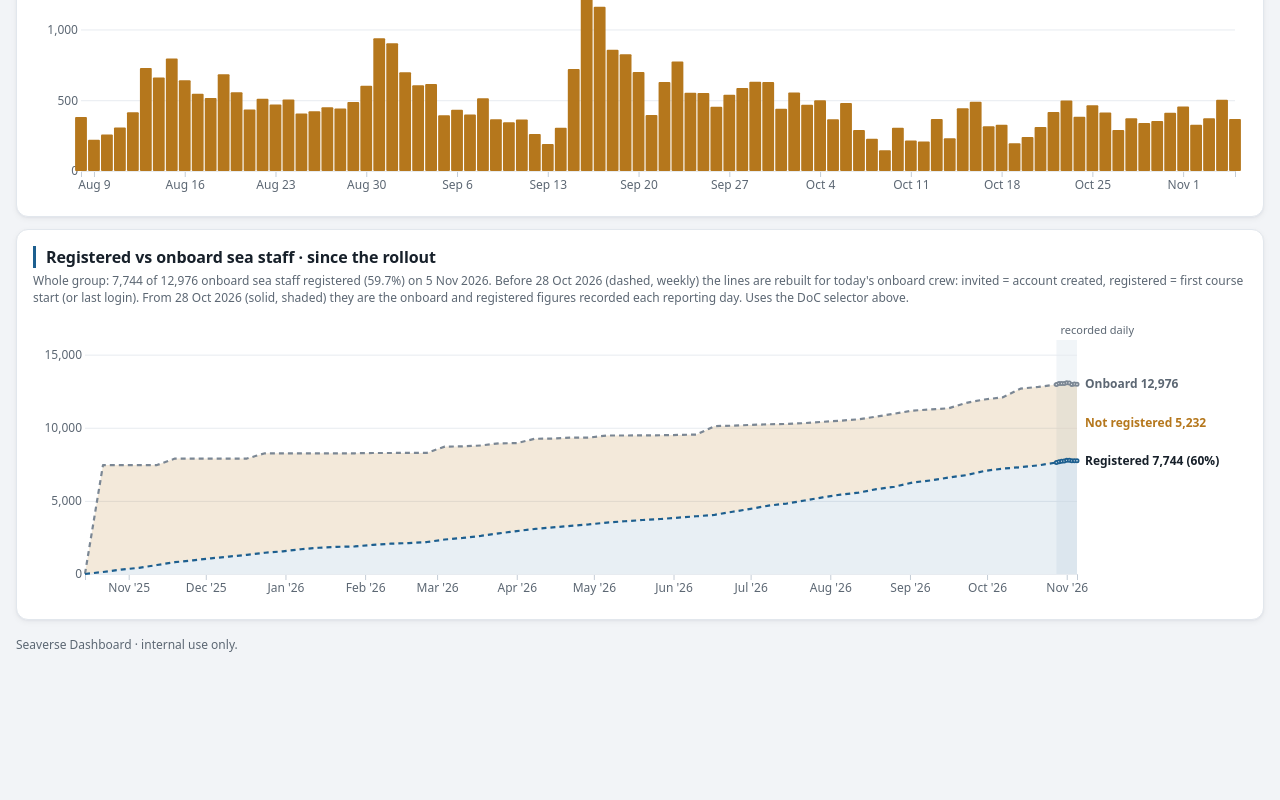
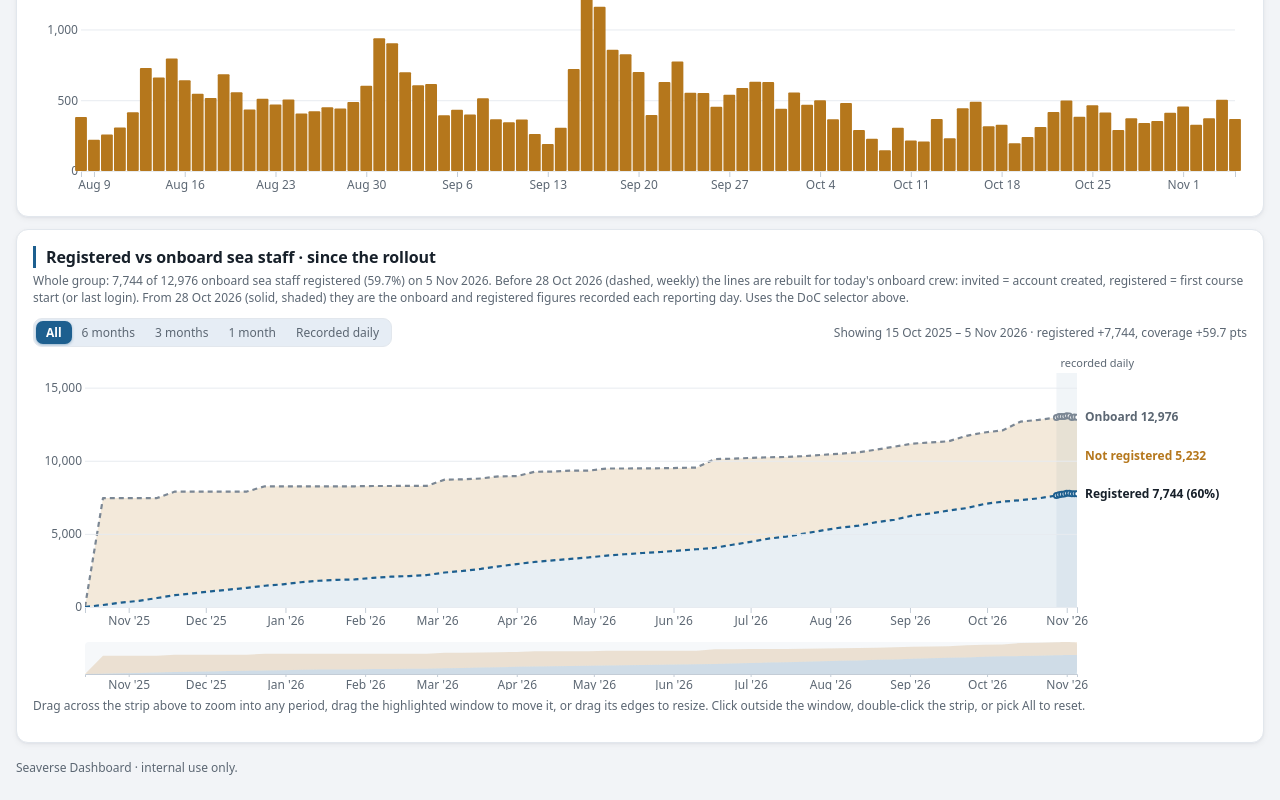
Before and after one commit to ompi17/Seaverse, a plain HTML site: page index.html in a window 1280 px wide. Shown: the part 2637-3437 px from the top of the page. Before the commit the page ends 3314 px from the top, so only its background shows below. Drawn offline with Linux system fonts and the light colour scheme.

Commit message:
Registered vs onboard chart: zoom presets and draggable overview window
Co-Authored-By: Claude Opus 5.5 <noreply@anthropic.com>
Claude-Session: https://claude.ai/code/session_01LoQbcG2D2MT7Dsof8WJJMT

```diff
--- a/index.html
+++ b/index.html
@@ -269,7 +269,15 @@ html,body{margin:0;background:var(--page);color:var(--color-fg)}
     <div class="card" id="reg-card" style="margin-top:var(--cds-gap-md)">
       <h2>Registered vs onboard sea staff · since the rollout</h2>
       <p class="note lx-regnote">Onboard sea staff and how many of them have registered, on each reporting day. Uses the DoC selector above.</p>
+      <div class="bar" style="margin:var(--cds-gap-xs) 0;gap:var(--cds-gap-sm);flex-wrap:wrap">
+        <div class="seg lx-regseg" role="radiogroup" aria-label="Range">
+          <button role="radio" data-r="all" aria-checked="true">All</button><button role="radio" data-r="6">6 months</button><button role="radio" data-r="3">3 months</button><button role="radio" data-r="1">1 month</button><button role="radio" data-r="rec">Recorded daily</button>
+        </div>
+        <span class="note-inline lx-regrange"></span>
+      </div>
       <div class="chart lx-reg dash-skeleton" data-source="reg_hist"></div>
+      <div class="chart lx-regnav" style="min-height:0"></div>
+      <p class="note-inline" style="margin-top:2px">Drag across the strip above to zoom into any period, drag the highlighted window to move it, or drag its edges to resize. Click outside the window, double-click the strip, or pick All to reset.</p>
     </div>
     </section>
 
@@ -858,58 +866,111 @@ html,body{margin:0;background:var(--page);color:var(--color-fg)}
       .on('mouseleave', () => { rule.style('display', 'none'); t.hide(); });
   }
 
-  // ---- registered vs invited/onboard sea staff since the rollout ----
+  // ---- registered vs invited/onboard sea staff since the rollout (zoomable) ----
   // weekly points rebuilt from account and activity dates for today's onboard crew, then the figures recorded each reporting day
+  let REGR = null, REGP = 'all', REGDOC = null;   // visible range [from, to] (null = all), preset, DoC last drawn
+  function regPreset(rows, k) {
+    const last = rows[rows.length - 1].d;
+    if (k === 'all') return null;
+    if (k === 'rec') { const r0 = rows.find((r) => r.rec); return r0 ? [r0.d, last] : null; }
+    const from = new Date(last); from.setUTCMonth(from.getUTCMonth() - (+k));
+    return from <= rows[0].d ? null : [from, last];
+  }
   function drawReg(doc) {
-    const box = document.querySelector('.lx-reg');
+    const box = document.querySelector('.lx-reg'), nav = document.querySelector('.lx-regnav');
     const R = dash.data('reg_hist');
     if (R.status === 'error') { box.classList.remove('dash-skeleton'); return fail(box); }
     if (R.status !== 'ok') return;
     box.classList.remove('dash-skeleton');
+    REGDOC = doc;
     const rows = R.data.filter((r) => r.doc === doc && num(r.onboard) > 0).map((r) => ({ d: new Date(r.date + 'T00:00:00Z'), on: num(r.onboard), reg: num(r.registered), cov: num(r.coverage_pct), rec: r.kind === 'recorded' }));
-    box.querySelector('svg')?.remove();
+    box.querySelector('svg')?.remove(); nav.querySelector('svg')?.remove();
     const note = document.querySelector('.lx-regnote');
     if (!rows.length) { note.textContent = 'No history for this DoC yet.'; return; }
-    const recd = rows.filter((r) => r.rec), reb = rows.filter((r) => !r.rec);
-    const last = rows[rows.length - 1], first = rows[0], fd = d3.utcFormat('%-d %b %Y');
-    const r0 = recd[0];
-    note.textContent = `${doc === ALL ? 'Whole group' : doc}: ${F.int(last.reg)} of ${F.int(last.on)} onboard sea staff registered (${F.pct(last.cov)}) on ${fd(last.d)}. ` +
-      (reb.length ? `Before ${r0 ? fd(r0.d) : 'daily records'} (dashed, weekly) the lines are rebuilt for today's onboard crew: invited = account created, registered = first course start (or last login). ` : '') +
+    const seg = document.querySelector('.lx-regseg');
+    if (!seg._wired) {
+      seg._wired = true;
+      seg.querySelectorAll('button').forEach((b) => b.addEventListener('click', () => { REGP = b.dataset.r; REGR = null; drawReg(REGDOC); }));
+    }
+    if (REGP !== 'custom') REGR = regPreset(rows, REGP);
+    seg.querySelectorAll('button').forEach((b) => b.setAttribute('aria-checked', String(b.dataset.r === REGP)));
+    const fd = d3.utcFormat('%-d %b %Y');
+    const dom = REGR ? [new Date(Math.max(+REGR[0], +rows[0].d)), new Date(Math.min(+REGR[1], +rows[rows.length - 1].d))] : [rows[0].d, rows[rows.length - 1].d];
+    // points inside the window, plus one either side so the lines run to the edges
+    const i0 = Math.max(0, d3.bisector((r) => r.d).left(rows, dom[0]) - 1), i1 = Math.min(rows.length, d3.bisector((r) => r.d).right(rows, dom[1]) + 1);
+    const vis = rows.slice(i0, i1), inWin = vis.filter((r) => r.d >= dom[0] && r.d <= dom[1]);
+    const recd = vis.filter((r) => r.rec), reb = vis.filter((r) => !r.rec), r0 = rows.find((r) => r.rec);
+    const last = inWin[inWin.length - 1] || rows[rows.length - 1], first = inWin[0] || rows[0];
+    const dReg = last.reg - first.reg, dCov = last.cov - first.cov;
+    document.querySelector('.lx-regrange').textContent = `Showing ${fd(dom[0])} – ${fd(dom[1])}` + (inWin.length > 1 ? ` · registered ${dReg >= 0 ? '+' : '−'}${F.int(Math.abs(dReg))}, coverage ${dCov >= 0 ? '+' : '−'}${Math.abs(dCov).toFixed(1)} pts` : '');
+    note.textContent = `${doc === ALL ? 'Whole group' : doc}: ${F.int(rows[rows.length - 1].reg)} of ${F.int(rows[rows.length - 1].on)} onboard sea staff registered (${F.pct(rows[rows.length - 1].cov)}) on ${fd(rows[rows.length - 1].d)}. ` +
+      (rows.some((r) => !r.rec) ? `Before ${r0 ? fd(r0.d) : 'daily records'} (dashed, weekly) the lines are rebuilt for today's onboard crew: invited = account created, registered = first course start (or last login). ` : '') +
       (r0 ? `From ${fd(r0.d)} (solid, shaded) they are the onboard and registered figures recorded each reporting day. ` : '') + 'Uses the DoC selector above.';
     const W = box.clientWidth || 400, H = 280, m = { t: 22, r: 170, b: 24, l: 52 };
-    const svg = d3.select(box).append('svg').attr('width', '100%').attr('viewBox', `0 0 ${W} ${H}`).attr('role', 'img').attr('aria-label', 'Registered versus onboard sea staff since the rollout');
-    const x = d3.scaleUtc([first.d, last.d], [m.l, W - m.r]);
-    const y = d3.scaleLinear([0, d3.max(rows, (r) => r.on) * 1.08], [H - m.b, m.t]).nice();
-    if (r0) {
-      svg.append('rect').attr('x', x(r0.d)).attr('y', m.t).attr('width', Math.max(2, x(last.d) - x(r0.d))).attr('height', H - m.t - m.b).attr('fill', 'var(--sv-accent, #1d5f8f)').attr('opacity', 0.06);
-      svg.append('text').text('recorded daily').attr('x', x(r0.d) + 4).attr('y', m.t - 6).attr('fill', 'var(--color-fg-muted)').style('font-size', '11px');
+    const svg = d3.select(box).append('svg').attr('width', '100%').attr('viewBox', `0 0 ${W} ${H}`).attr('role', 'img').attr('aria-label', 'Registered versus onboard sea staff');
+    const x = d3.scaleUtc(+dom[0] === +dom[1] ? [new Date(+dom[0] - 864e5), new Date(+dom[1] + 864e5)] : dom, [m.l, W - m.r]);
+    const zoomed = !!REGR;
+    const lo = zoomed ? d3.min(inWin.length ? inWin : vis, (r) => r.reg) : 0, hi = d3.max(inWin.length ? inWin : vis, (r) => r.on);
+    const y = d3.scaleLinear(zoomed ? [Math.max(0, lo - (hi - lo) * 0.12), hi + (hi - lo) * 0.08 + 1] : [0, hi * 1.08], [H - m.b, m.t]).nice();
+    const cid = 'regclip' + Math.random().toString(36).slice(2, 7);
+    svg.append('clipPath').attr('id', cid).append('rect').attr('x', m.l).attr('y', m.t - 4).attr('width', W - m.l - m.r).attr('height', H - m.t - m.b + 8);
+    const g = svg.append('g').attr('clip-path', `url(#${cid})`);
+    if (r0 && r0.d <= dom[1]) {
+      const xa = Math.max(m.l, x(r0.d)), xb = x(dom[1]);
+      g.append('rect').attr('x', xa).attr('y', m.t).attr('width', Math.max(2, xb - xa)).attr('height', H - m.t - m.b).attr('fill', 'var(--sv-accent, #1d5f8f)').attr('opacity', 0.06);
+      svg.append('text').text('recorded daily').attr('x', xa + 4).attr('y', m.t - 6).attr('fill', 'var(--color-fg-muted)').style('font-size', '11px');
     }
-    svg.append('g').attr('transform', `translate(0,${H - m.b})`).call(d3.axisBottom(x).ticks(Math.max(2, Math.floor((W - m.l - m.r) / 75))).tickFormat(d3.utcFormat("%b '%y"))).call(axisClean);
+    const span = (dom[1] - dom[0]) / 864e5;
+    svg.append('g').attr('transform', `translate(0,${H - m.b})`).call(d3.axisBottom(x).ticks(Math.max(2, Math.min(span < 1 ? 2 : 12, Math.floor((W - m.l - m.r) / 75)))).tickFormat(d3.utcFormat(span < 200 ? '%-d %b' : "%b '%y"))).call(axisClean);
     const ya = svg.append('g').attr('transform', `translate(${m.l},0)`).call(d3.axisLeft(y).ticks(5).tickFormat(d3.format(',')).tickSize(-(W - m.l - m.r))).call(axisClean);
     ya.selectAll('.tick line').attr('stroke', 'var(--cds-chart-grid)'); ya.select('.domain').remove();
-    const ACC = 'var(--sv-accent, #1d5f8f)';
-    svg.append('path').datum(rows).attr('fill', ACC).attr('opacity', 0.10).attr('d', d3.area((r) => x(r.d), () => y(0), (r) => y(r.reg)));
-    svg.append('path').datum(rows).attr('fill', 'var(--color-warn)').attr('opacity', 0.16).attr('d', d3.area((r) => x(r.d), (r) => y(r.on), (r) => y(r.reg)));
-    const seg = (arr, k, col, dash) => arr.length > 1 && svg.append('path').datum(arr).attr('fill', 'none').attr('stroke', col).attr('stroke-width', 2.2).attr('stroke-dasharray', dash || null).attr('stroke-linejoin', 'round').attr('d', d3.line((r) => x(r.d), (r) => y(r[k])));
+    const ACC = 'var(--sv-accent, #1d5f8f)', base = H - m.b;
+    g.append('path').datum(vis).attr('fill', ACC).attr('opacity', 0.10).attr('d', d3.area((r) => x(r.d), () => base, (r) => y(r.reg)));
+    g.append('path').datum(vis).attr('fill', 'var(--color-warn)').attr('opacity', 0.16).attr('d', d3.area((r) => x(r.d), (r) => y(r.on), (r) => y(r.reg)));
+    const line = (arr, k, col, dash) => arr.length > 1 && g.append('path').datum(arr).attr('fill', 'none').attr('stroke', col).attr('stroke-width', 2.2).attr('stroke-dasharray', dash || null).attr('stroke-linejoin', 'round').attr('d', d3.line((r) => x(r.d), (r) => y(r[k])));
+    const join = reb.length && recd.length ? [...reb, recd[0]] : reb;
+    const dots = inWin.filter((r) => r.rec || inWin.length <= 40);
     [['on', 'var(--cds-chart-reference)'], ['reg', ACC]].forEach(([k, col]) => {
-      seg(reb.length && r0 ? [...reb, r0] : reb, k, col, '5 4');
-      seg(recd, k, col);
-      svg.selectAll(null).data(recd).join('circle').attr('cx', (r) => x(r.d)).attr('cy', (r) => y(r[k])).attr('r', rows.length > 40 ? 1.6 : 2.5).attr('fill', 'var(--color-panel)').attr('stroke', col).attr('stroke-width', 1.8);
+      line(join, k, col, '5 4'); line(recd, k, col);
+      g.selectAll(null).data(dots).join('circle').attr('cx', (r) => x(r.d)).attr('cy', (r) => y(r[k])).attr('r', dots.length > 40 ? 1.6 : 2.6).attr('fill', 'var(--color-panel)').attr('stroke', col).attr('stroke-width', 1.8);
     });
-    const ends = [{ y: y(last.on), txt: `Onboard ${F.int(last.on)}`, col: 'var(--color-fg-muted)' },
+    const ends = [{ y: y(last.on), txt: `${last.rec ? 'Onboard' : 'Invited'} ${F.int(last.on)}`, col: 'var(--color-fg-muted)' },
       { y: y((last.on + last.reg) / 2), txt: `Not registered ${F.int(last.on - last.reg)}`, col: 'var(--color-warn)' },
       { y: y(last.reg), txt: `Registered ${F.int(last.reg)} (${F.pct0(last.cov)})`, col: 'var(--color-fg)' }];
     for (let i = 1; i < ends.length; i++) if (ends[i].y - ends[i - 1].y < 14) ends[i].y = ends[i - 1].y + 14;
     ends.forEach((e) => svg.append('text').text(e.txt).attr('x', W - m.r + 8).attr('y', e.y).attr('dy', '0.35em').attr('fill', e.col).style('font-size', 'var(--cds-font-size-caption)').style('font-weight', 600));
     const t = tip(box);
     const rule = svg.append('line').attr('y1', m.t).attr('y2', H - m.b).attr('stroke', 'var(--cds-chart-axis)').style('display', 'none');
+    const pts = inWin.length ? inWin : vis;
     svg.append('rect').attr('x', m.l).attr('y', m.t).attr('width', W - m.l - m.r).attr('height', H - m.t - m.b).attr('fill', 'transparent')
       .on('mousemove', (e) => {
-        const [px] = d3.pointer(e); const r = rows[d3.leastIndex(rows, (r) => Math.abs(x(r.d) - px))];
+        const [px] = d3.pointer(e); const r = pts[d3.leastIndex(pts, (r) => Math.abs(x(r.d) - px))];
         rule.style('display', null).attr('x1', x(r.d)).attr('x2', x(r.d));
         t.show(e, d3.utcFormat('%b %-d, %Y')(r.d) + (r.rec ? ' · recorded' : ' · rebuilt'), `${r.rec ? 'Onboard' : 'Invited (today’s onboard crew)'} ${F.int(r.on)} · registered ${F.int(r.reg)} (${F.pct(r.cov)}) · not registered ${F.int(r.on - r.reg)}`);
       })
       .on('mouseleave', () => { rule.style('display', 'none'); t.hide(); });
+    // overview strip with a draggable window
+    const NH = 54, n = { t: 6, b: 16 };
+    const ns = d3.select(nav).append('svg').attr('width', '100%').attr('viewBox', `0 0 ${W} ${NH}`).attr('aria-label', 'Overview: drag to choose a period');
+    const x2 = d3.scaleUtc([rows[0].d, rows[rows.length - 1].d], [m.l, W - m.r]);
+    const y2 = d3.scaleLinear([0, d3.max(rows, (r) => r.on)], [NH - n.b, n.t]);
+    ns.append('rect').attr('x', m.l).attr('y', n.t).attr('width', W - m.l - m.r).attr('height', NH - n.t - n.b).attr('rx', 4).attr('fill', 'var(--sv-panel-2, transparent)');
+    ns.append('path').datum(rows).attr('fill', 'var(--color-warn)').attr('opacity', 0.18).attr('d', d3.area((r) => x2(r.d), (r) => y2(r.on), (r) => y2(r.reg)));
+    ns.append('path').datum(rows).attr('fill', ACC).attr('opacity', 0.18).attr('d', d3.area((r) => x2(r.d), () => NH - n.b, (r) => y2(r.reg)));
+    ns.append('g').attr('transform', `translate(0,${NH - n.b})`).call(d3.axisBottom(x2).ticks(Math.max(2, Math.floor((W - m.l - m.r) / 90))).tickFormat(d3.utcFormat("%b '%y")).tickSize(3)).call(axisClean);
+    const brush = d3.brushX().extent([[m.l, n.t], [W - m.r, NH - n.b]]).on('end', (e) => {
+      if (!e.sourceEvent) return;
+      if (!e.selection) { REGP = 'all'; REGR = null; return drawReg(REGDOC); }
+      const [a, b] = e.selection.map(x2.invert);
+      if (b - a < 2 * 864e5) return;
+      if (REGR && Math.abs(a - REGR[0]) < 864e5 && Math.abs(b - REGR[1]) < 864e5) return;   // a click on the window, not a move
+      REGP = 'custom'; REGR = [a, b]; drawReg(REGDOC);
+    });
+    const bg = ns.append('g').attr('class', 'reg-brush').call(brush);
+    if (REGR) bg.call(brush.move, [x2(dom[0]), x2(dom[1])]);
+    bg.selectAll('.selection').attr('fill', ACC).attr('fill-opacity', 0.18).attr('stroke', ACC);
+    const reset = (e) => { e.stopPropagation(); REGP = 'all'; REGR = null; drawReg(REGDOC); };
+    ns.on('dblclick', reset); bg.on('dblclick.reset', reset); bg.selectAll('.overlay,.selection,.handle').on('dblclick', reset);
   }
 
   // ---- lifetime progress vs 80% (by DoC) ----
```
